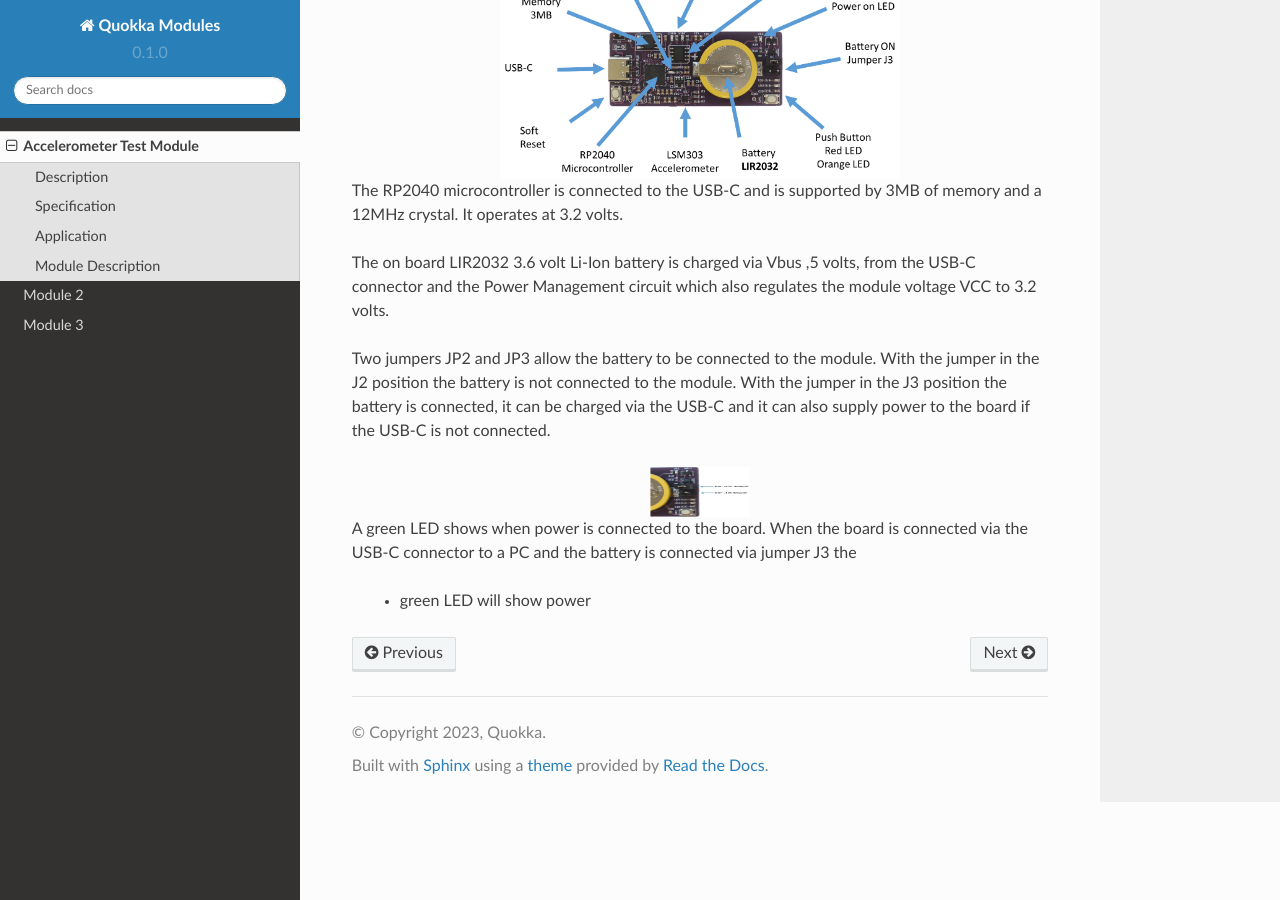
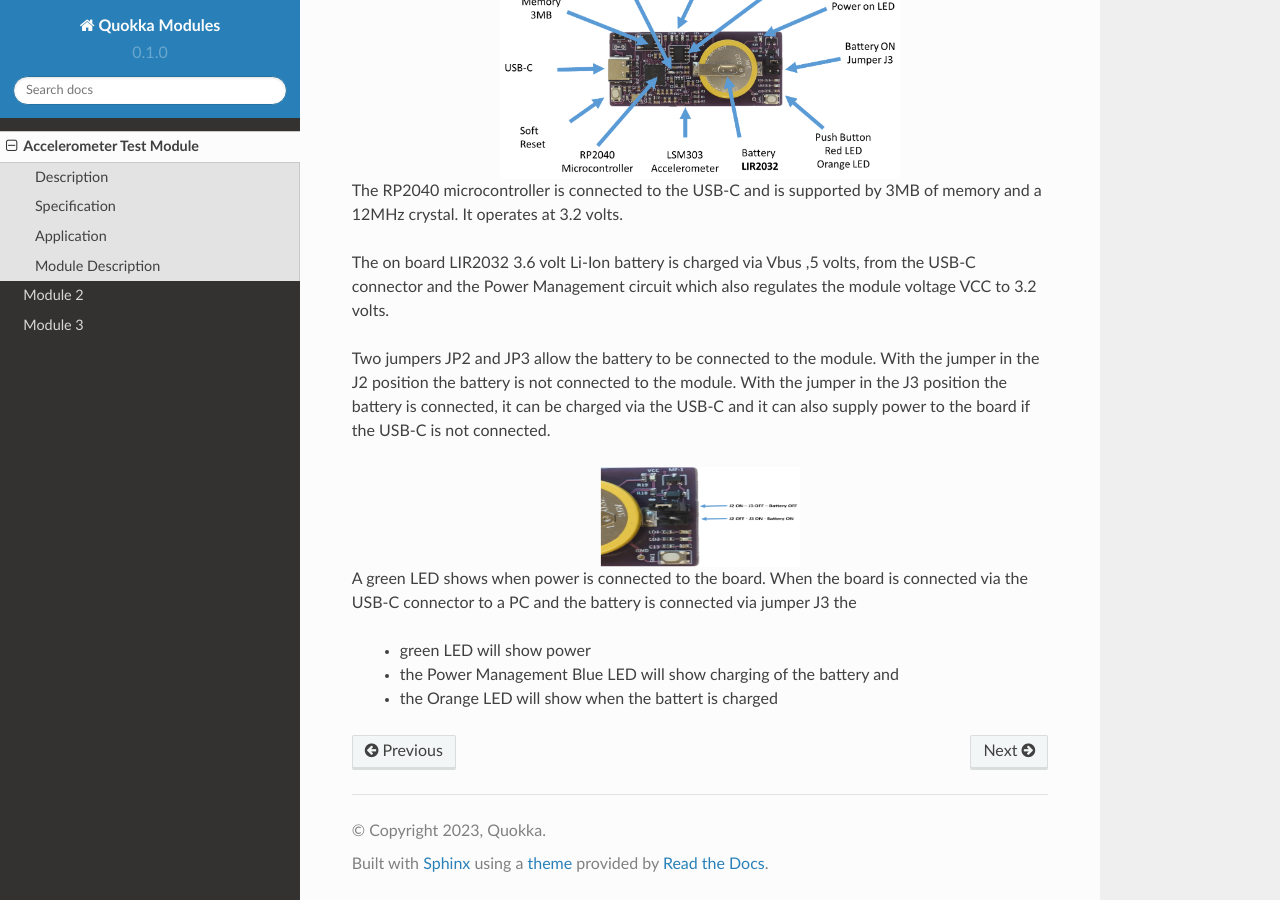
Before and after one commit to JulianDinsdale/Quokka-Modules, a Sphinx documentation site: the page built from docs/source/Acc_Test_Mod.rst, in a window 1280 px wide and 900 px high, scrolled down 1411 px. Built offline with Sphinx 7.4.7 and the Read the Docs theme 2.0.0, drawn with Linux system fonts in a browser that asks for light colours.

Commit message:
format update

```diff
--- a/docs/source/Acc_Test_Mod.rst
+++ b/docs/source/Acc_Test_Mod.rst
@@ -90,8 +90,8 @@ the USB-C is not connected.
 
 
 .. image:: images/AccJumpers.png
-    :width: 100
-    :height: 50
+    :width: 200
+    :height: 100
     :align: center
     :alt: Alternative Text
 
@@ -99,4 +99,6 @@ the USB-C is not connected.
 A green LED shows when power is connected to the board.  When the board is connected via the USB-C connector
 to a PC and the battery is connected via jumper J3 the
 
-            *  green LED will show power
+                *  green LED will show power
+                *  the Power Management Blue LED will show charging of the battery and
+                *  the Orange LED will show when the battert is charged
```
